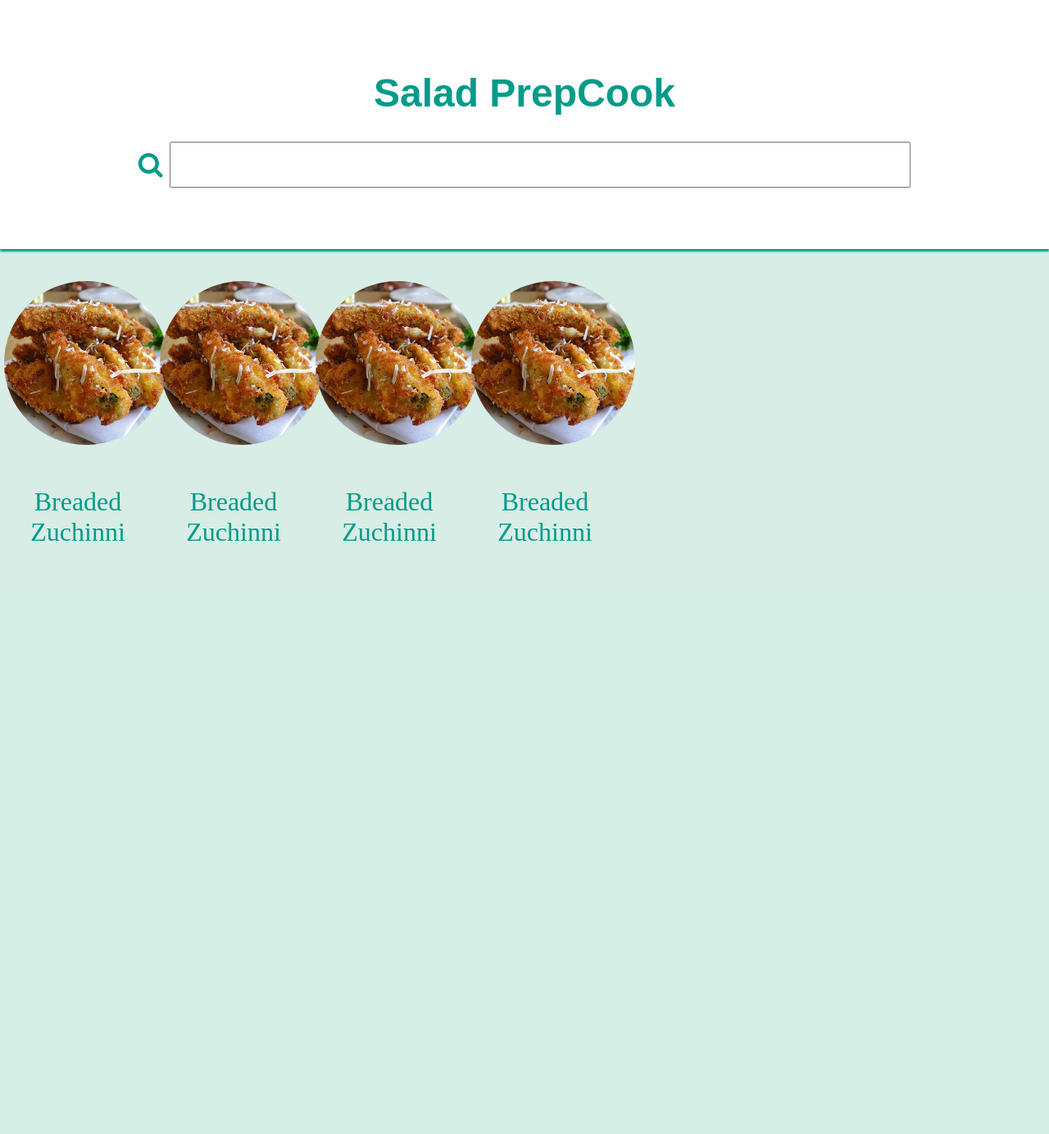
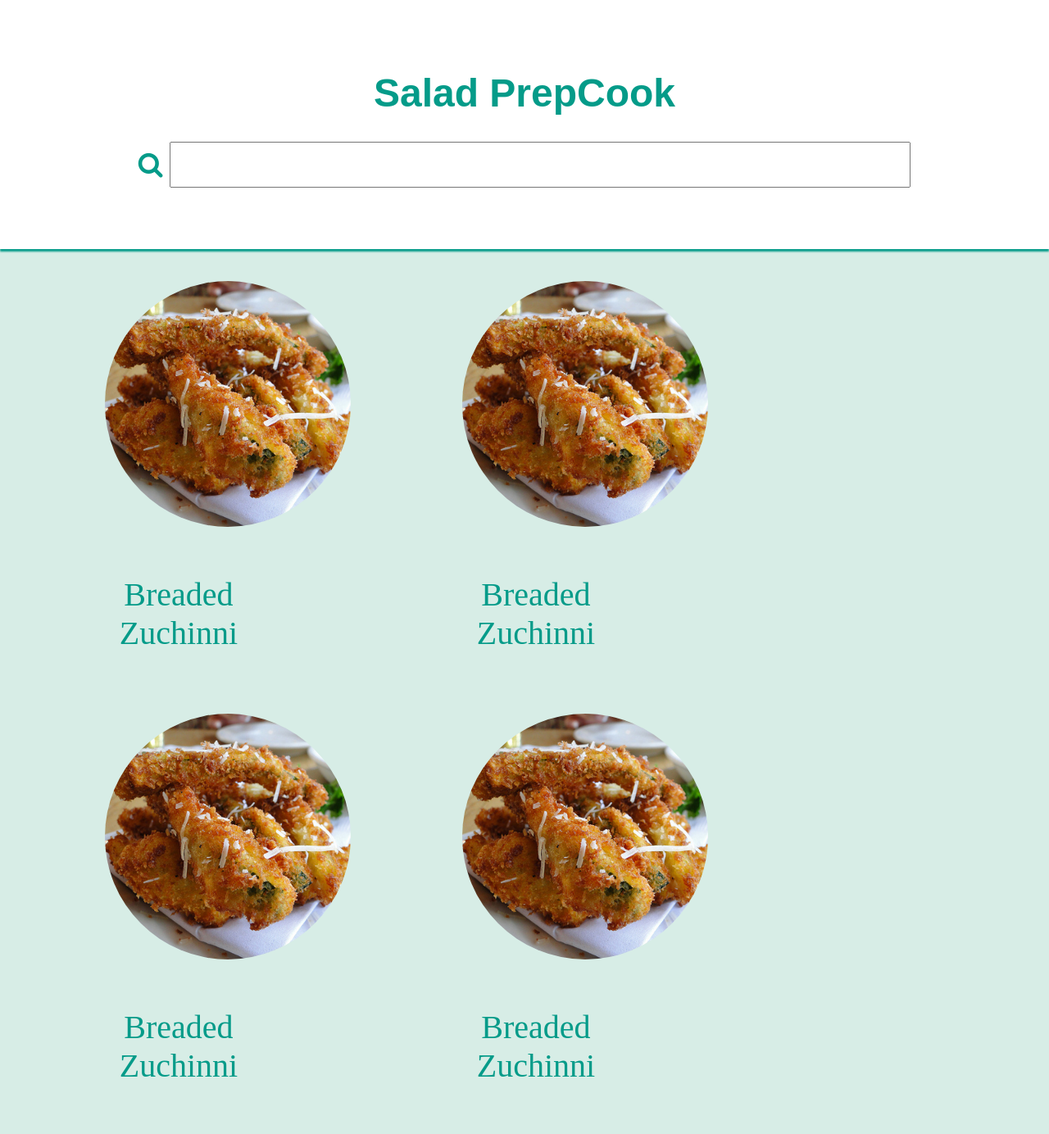
Before and after one commit to djuarez94/recipeReview_Application, a PHP site: page /recipes.php in a window 1280 px wide. Shown: the part 201-1585 px from the top of the page at 82% size. Before the commit the page ends 861 px from the top, so only its background shows below. Run offline with PHP 8.4, Linux system fonts and the light colour scheme.

Commit message:
recipes.php fix #2

```diff
--- a/css/styles.css
+++ b/css/styles.css
@@ -112,19 +112,20 @@ div.recipeItem {
     float: left;
     width: 180px;
     padding-top: 10px;
+    margin-left: 8em;
+    margin-right: 8em;
 }
 
 div.recipeItem img {
-    width: 100%;
     height: auto;
-    width: 200px;
+    width: 300px;
 
     border-radius: 100%;
 }
 
 div.title {
     padding: 15px;
-    font-size: 2em;
+    font-size: 2.5em;
     color: #049b89;
     text-align: center;
 }
```
